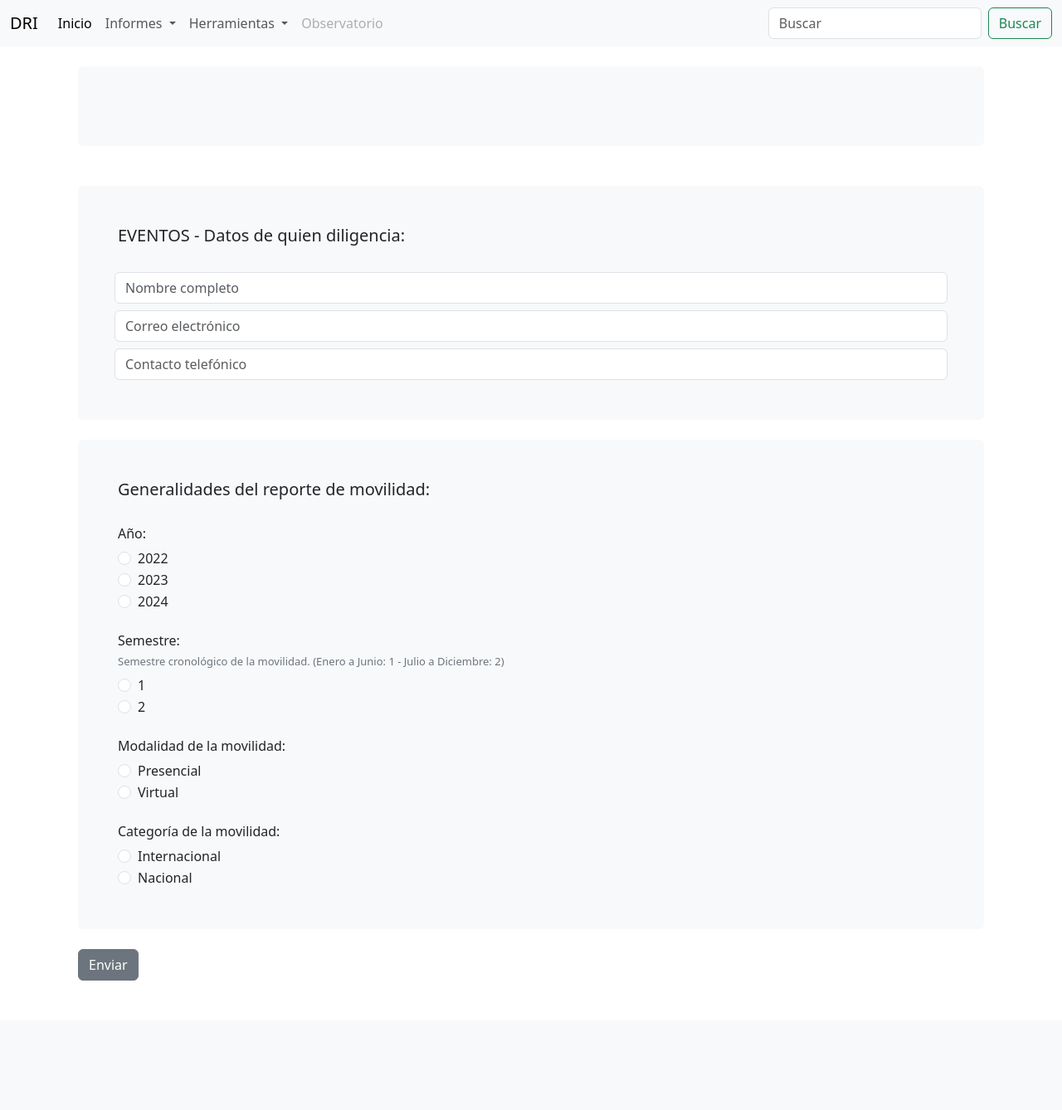
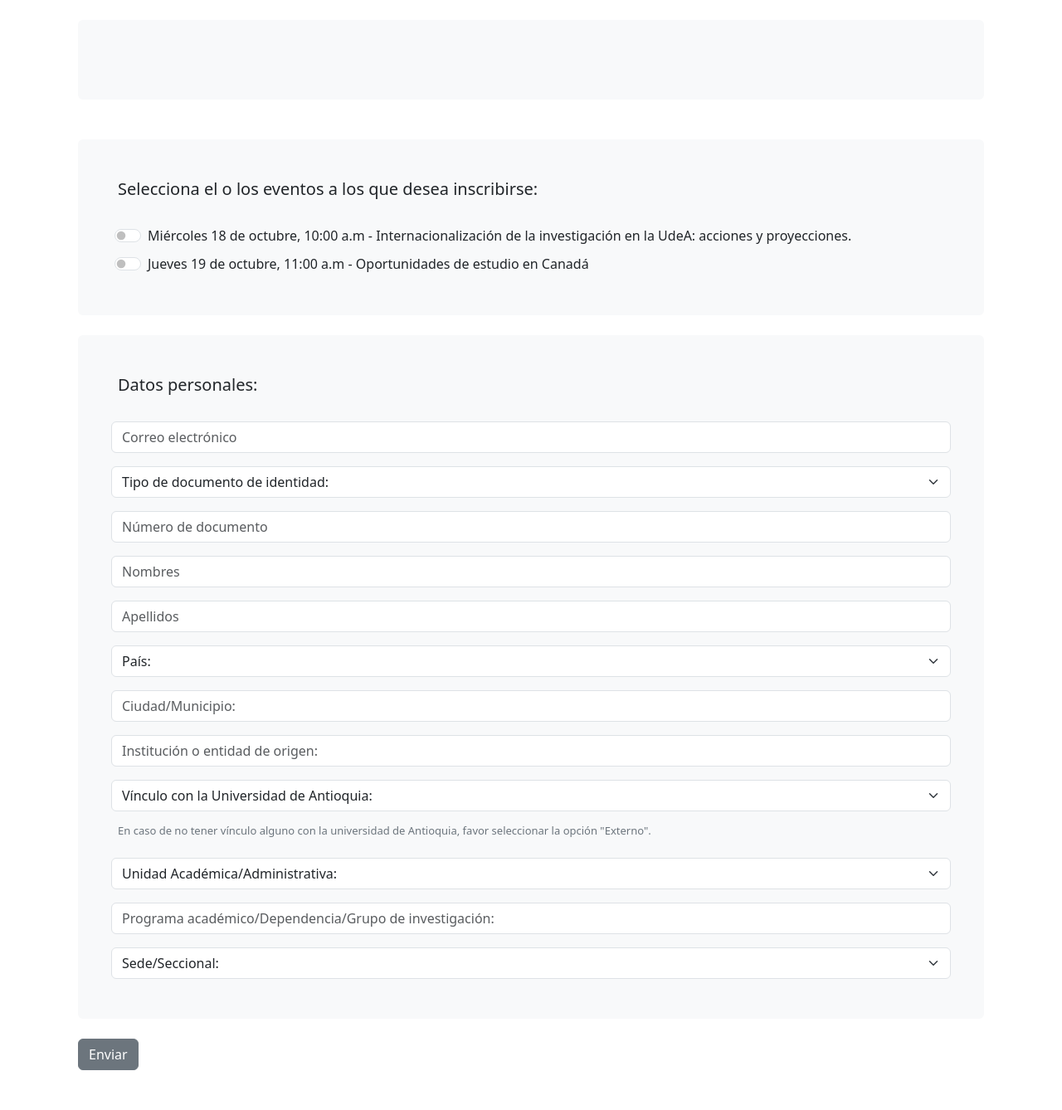
Before and after one commit to fedevergara/dri_toolbox, a Flask app: page /registro_eventos in a window 1280 px wide. Shown: the whole page at 83% size. Before the commit the page ends 1182 px from the top, so only its background shows below. Run offline with Flask 3, Linux system fonts and the light colour scheme.

Commit message:
Base form events

```diff
--- a/app.py
+++ b/app.py
@@ -1,4 +1,5 @@
 from flask import Flask, request, render_template
+from utils.listas import eventos, tipos_documento, paises, vinculos
 
 # Create Flask instance
 app = Flask(__name__)
@@ -32,6 +33,7 @@ def registro_movilidad():
         }
 
     return render_template("registro_movilidad.html",
+                           paises=paises,
                            record=record)
 
 @app.route('/registro_eventos', methods=['GET', 'POST'])
@@ -61,6 +63,10 @@ def registro_eventos():
         # Aquí puedes agregar la lógica para almacenar los datos en una base de datos
 
     return render_template('registro_eventos.html',
+                           eventos=eventos,
+                           tipos_documento=tipos_documento,
+                           paises=paises,
+                           vinculos=vinculos,
                            record=record)
 
 # Errors handlers
--- /dev/null
+++ b/templates/base_clean.html
@@ -0,0 +1,18 @@
+<!doctype html>
+<html lang="en">
+  <head>
+    <meta charset="utf-8">
+    <meta name="viewport" content="width=device-width, initial-scale=1">
+    <title>Tool Box - Dirección de Relaciones Internacionales - UdeA</title>
+    <link href="https://cdn.jsdelivr.net/npm/bootstrap@5.3.2/dist/css/bootstrap.min.css" rel="stylesheet" integrity="sha384-T3c6CoIi6uLrA9TneNEoa7RxnatzjcDSCmG1MXxSR1GAsXEV/Dwwykc2MPK8M2HN" crossorigin="anonymous">
+  </head>
+  <body>
+    <br/>
+    <div class="container">
+        {% block content %}
+        {% endblock %}
+    </div>
+
+    <script src="https://cdn.jsdelivr.net/npm/bootstrap@5.3.2/dist/js/bootstrap.bundle.min.js" integrity="sha384-C6RzsynM9kWDrMNeT87bh95OGNyZPhcTNXj1NW7RuBCsyN/o0jlpcV8Qyq46cDfL" crossorigin="anonymous"></script>
+  </body>
+</html>
--- a/templates/formulario_eventos.html
+++ b/templates/formulario_eventos.html
@@ -11,64 +11,79 @@
 {% else %}
     <form action="/registro_movilidad" method="POST">
         <div class="form-section bg-body-tertiary p-5 rounded">
-            <p class="h5">EVENTOS - Datos de quien diligencia:</p></br>
+            <p class="h5">Selecciona el o los eventos a los que desea inscribirse:</p></br>
 
             <div class="row g-2">
-                <input type="text" class="form-control" placeholder="Nombre completo" aria-label="Nombre completo" id="nombre_diligencia" name="nombre_diligencia" required>
-                <input type="email" class="form-control" placeholder="Correo electrónico" aria-label="Nombre completo" id="correo_diligencia" name="correo_diligencia" required>
-                <input type="tel" class="form-control" placeholder="Contacto telefónico" aria-label="Contacto telefónico" id="telefono_diligencia" name="telefono_diligencia">
+                {% for evento in eventos %}
+                    <div class="form-check form-switch">
+                        <input class="form-check-input" type="checkbox" role="switch" id="flexSwitchCheckDefault">
+                        <label class="form-check-label" for="flexSwitchCheckDefault">{{ evento }}</label>
+                    </div>
+                {% endfor %}
             </div>
-
         </div>
         </br>
         <div class="form-section bg-body-tertiary p-5 rounded">
-            <p class="h5">Generalidades del reporte de movilidad:</p></br>
+            <p class="h5">Datos personales:</p></br>
 
-            <p class="h6">Año:</p>
-            <div class="form-check">
-                <input class="form-check-input" type="radio" name="año" id="2022" value="2022" required>
-                <label class="form-check-label" for="2022">2022</label>
+            <div class="row g-3">
+                <input type="email" class="form-control" placeholder="Correo electrónico" aria-label="Correo electrónico" id="correo_diligencia" name="correo_diligencia" required>
+
+                <select class="form-select form-select-md" aria-label="País" name="pais">
+                    <option selected>Tipo de documento de identidad:</option>
+                    {% for tipo in tipos_documento %}
+                    <option value="{{ tipo }}">{{ tipo }}</option>
+                    {% endfor %}
+                </select>
+
+                <input type="text" class="form-control" placeholder="Número de documento" aria-label="Documento" name="documento" required>
+
+                </br>
+
+                <input type="text" class="form-control" placeholder="Nombres" aria-label="Nombres" name="nombres" required>
+
+                <input type="text" class="form-control" placeholder="Apellidos" aria-label="Apellidos" name="apellidos" required>
+
+                </br>
+
+                <select class="form-select form-select-md" aria-label="País" name="pais">
+                    <option selected>País:</option>
+                        {% for pais in paises %}
+                        <option value="{{ pais }}">{{ pais }}</option>
+                        {% endfor %}
+                </select>
+
+                <input type="text" class="form-control" placeholder="Ciudad/Municipio:" aria-label="Ciudad/Municipio" name="ciudad" required>
+
+                </br>
+
+                <input type="text" class="form-control" placeholder="Institución o entidad de origen:" aria-label="Institución o entidad de origen" name="entidad" required>
+
+                <select class="form-select form-select-md" aria-label="Vínculo con la Universidad de Antioquia" name="vinculo">
+                    <option selected>Vínculo con la Universidad de Antioquia:</option>
+                        {% for vinculo in vinculos %}
+                        <option value="{{ vinculo }}">{{ vinculo }}</option>
+                        {% endfor %}
+                </select><p class="h6" style="color:#6c757d;font-size:13px">En caso de no tener vínculo alguno con la universidad de Antioquia, favor seleccionar la opción "Externo".</p>
+
+                <select class="form-select form-select-md" aria-label="Unidad Académica/Administrativa" name="unidad">
+                    <option selected>Unidad Académica/Administrativa:</option>
+                        {% for unidad in unidades %}
+                        <option value="{{ unidad }}">{{ unidad }}</option>
+                        {% endfor %}
+                </select>
+
+                <input type="text" class="form-control" placeholder="Programa académico/Dependencia/Grupo de investigación:" aria-label="Programa académico/Dependencia/Grupo de investigación" name="programa" required>
+
+                <select class="form-select form-select-md" aria-label="Sede/Seccional" name="sede">
+                    <option selected>Sede/Seccional:</option>
+                        {% for sede in sedes %}
+                        <option value="{{ sede }}">{{ sede }}</option>
+                        {% endfor %}
+                </select>
+
+
             </div>
-            <div class="form-check">
-                <input class="form-check-input" type="radio" name="año" id="2023" value="2023" required>
-                <label class="form-check-label" for="2023">2023</label>
-            </div>
-            <div class="form-check">
-                <input class="form-check-input" type="radio" name="año" id="2024" value="2024" required>
-                <label class="form-check-label" for="2024">2024</label>
-            </div></br>
-
-            <p class="h6">Semestre:</p>
-            <p class="h6" style="color:#6c757d;font-size:13px">Semestre cronológico de la movilidad. (Enero a Junio: 1 - Julio a Diciembre: 2)</p>
-            <div class="form-check">
-                <input class="form-check-input" type="radio" name="semestre" id="semestre_1" value="1" required>
-                <label class="form-check-label" for="semestre_1">1</label>
-            </div>
-            <div class="form-check">
-                <input class="form-check-input" type="radio" name="semestre" id="semestre_2" value="2" required>
-                <label class="form-check-label" for="semestre_2">2</label>
-            </div></br>
-
-            <p class="h6">Modalidad de la movilidad:</p>
-            <div class="form-check">
-                <input class="form-check-input" type="radio" name="modalidad" id="modalidad_presencial" value="Presencial" required>
-                <label class="form-check-label" for="modalidad_presencial">Presencial</label>
-            </div>
-            <div class="form-check">
-                <input class="form-check-input" type="radio" name="modalidad" id="modalidad_virtual" value="virtual" required>
-                <label class="form-check-label" for="modalidad_virtual">Virtual</label>
-            </div></br>
-
-            <p class="h6">Categoría de la movilidad:</p>
-            <div class="form-check">
-                <input class="form-check-input" type="radio" name="categoria" id="categoria_internacional" value="Internacional" required>
-                <label class="form-check-label" for="categoria_internacional">Internacional</label>
-            </div>
-            <div class="form-check">
-                <input class="form-check-input" type="radio" name="categoria" id="categoria_nacional" value="Nacional" required>
-                <label class="form-check-label" for="categoria_nacional">Nacional</label>
-            </div>
-
         </div>
 
         </br><div class="col-12">
--- a/templates/registro_eventos.html
+++ b/templates/registro_eventos.html
@@ -1,4 +1,4 @@
-{% extends "base.html" %}
+{% extends "base_clean.html" %}
 
 {% block content %}
 <main class="container">
--- /dev/null
+++ b/utils/listas.py
@@ -0,0 +1,6 @@
+# listas.py
+eventos = ["Miércoles 18 de octubre, 10:00 a.m - Internacionalización de la investigación en la UdeA: acciones y proyecciones.",
+           "Jueves 19 de octubre, 11:00 a.m -  Oportunidades de estudio en Canadá"]
+tipos_documento = ["Tarjeta de Identidad", "Cédula de Ciudadanía", "Pasaporte", "Documento Extranjero", "Cédula de extranjería"]
+paises = ["Argentina", "Brasil", "Chile", "Colombia", "México", "Perú", "España", "Estados Unidos", "Canadá"]
+vinculos = ["Estudiante de pregrado", "Estudiante de posgrado", "Profesor/Investigador", "Personal Administrativo", "Egresado", "Externo"]
```
Also changed, not shown: templates/form_fulltml.html (deleted, +0 -67 lines), images/e1.png (added), 1 other file.
